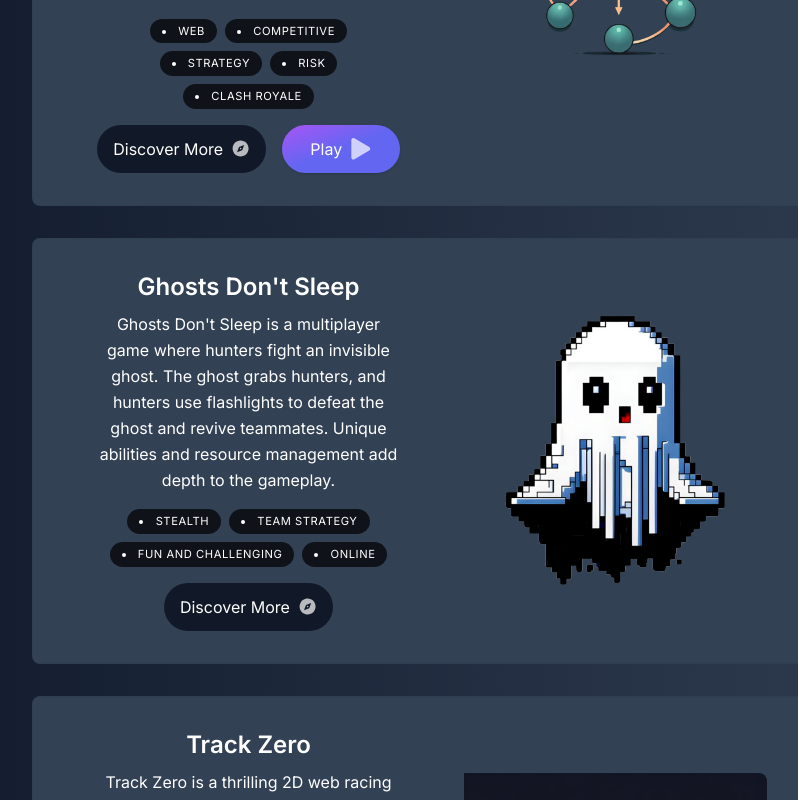
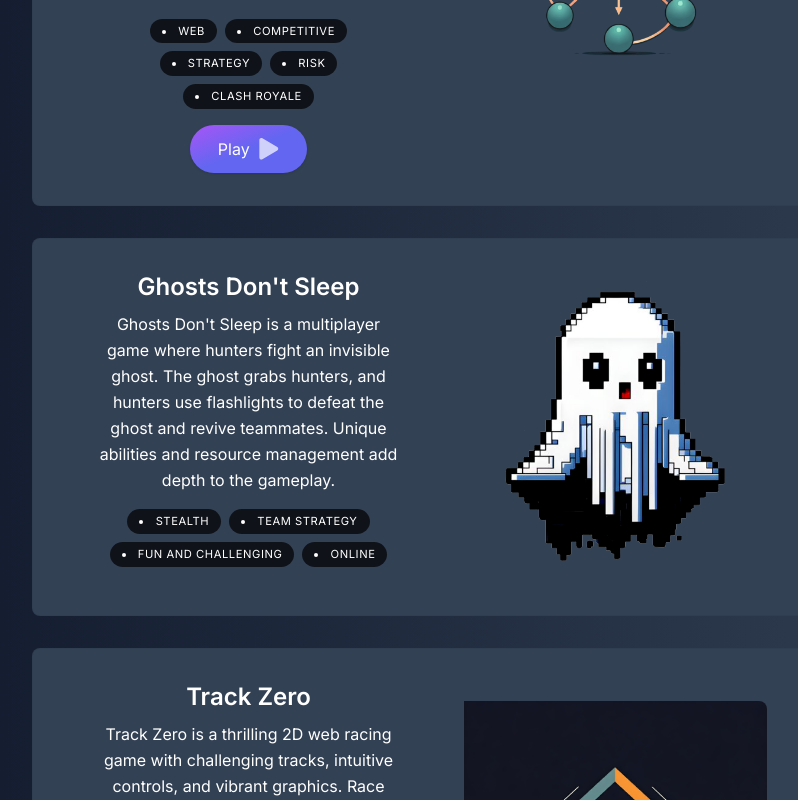
Before and after one commit to bilalshahnawaz/lsd-site, a Next.js app: page / in a window 1280 px wide. Shown: the part 1700-2500 px from the top of the page, without its empty margins (208-1006 px from the left). Built offline with nearby package versions, Linux system fonts and the light colour scheme.

Commit message:
Fix more errors

```diff
--- a/src/components/portfolio.tsx
+++ b/src/components/portfolio.tsx
@@ -30,7 +30,7 @@ type ProjectProps = {
     tags: string[];
     imageUrl: string;
     playUrl?: string; // Make playUrl optional
-    discoverMoreUrl: string;
+    discoverMoreUrl?: string; // Make discoverMoreUrl optional
 };
 
 function Project({ title, description, tags, imageUrl, playUrl, discoverMoreUrl }: ProjectProps) {
@@ -49,6 +49,7 @@ function Project({ title, description, tags, imageUrl, playUrl, discoverMoreUrl
             </div>
           </div>
           <motion.div className="mt-4 flex gap-4 justify-center">
+            {discoverMoreUrl && (
               <motion.a
                 href={discoverMoreUrl}
                 className="group bg-gray-900 text-white px-4 py-3 flex items-center gap-2 rounded-full outline-none focus:scale-110 hover:scale-110 hover:bg-gray-950 active:scale-95 transition-all ease-in-out cursor-pointer"
@@ -58,6 +59,7 @@ function Project({ title, description, tags, imageUrl, playUrl, discoverMoreUrl
                   <RiCompass3Fill className="opacity-70 group-hover:translate-x-1 text-[1.2rem] transition" />
                 </motion.div>
               </motion.a>
+            )}
             {playUrl && (
               <motion.a
                 href={playUrl}
```
Lines whose indentation alone changed are shown as unchanged.
